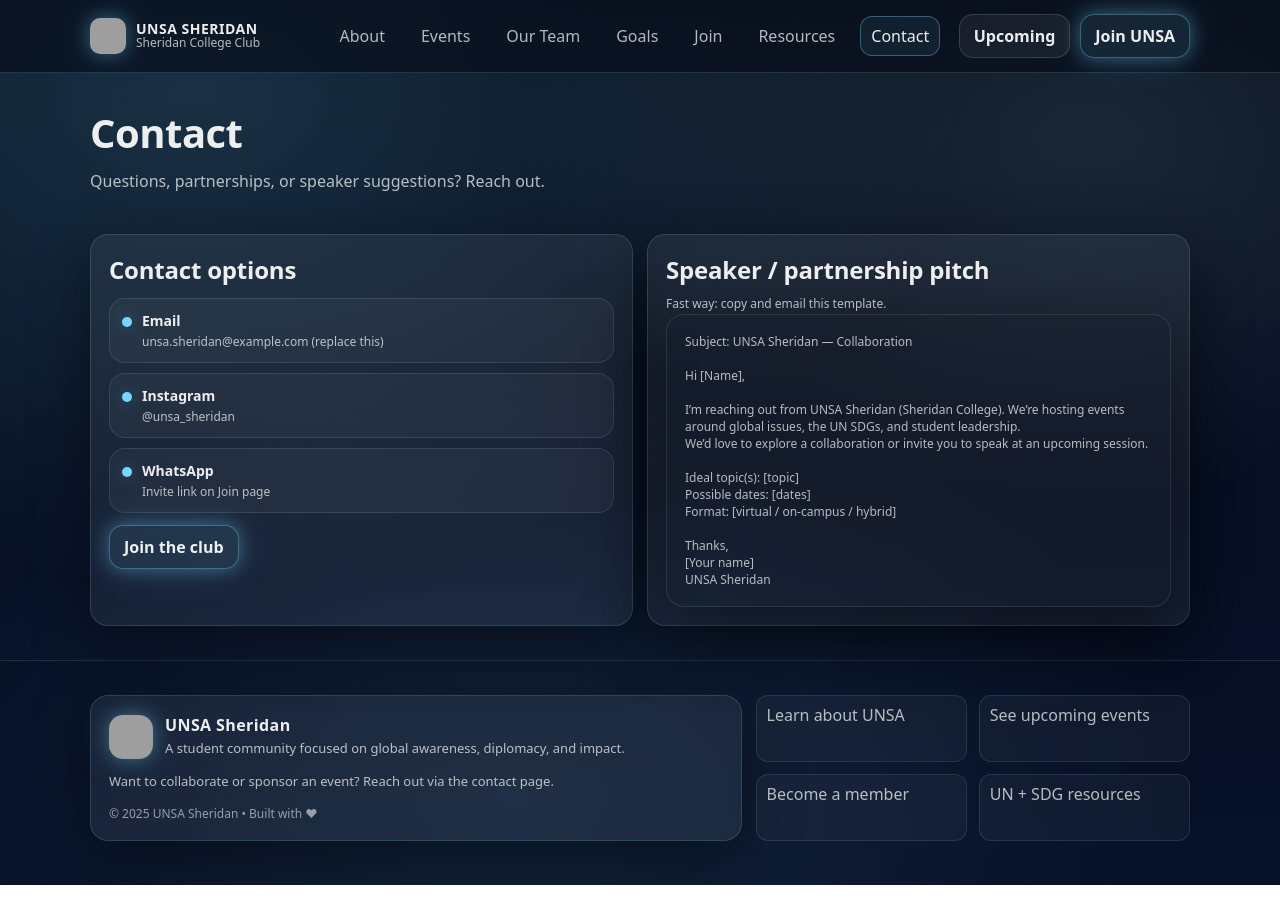
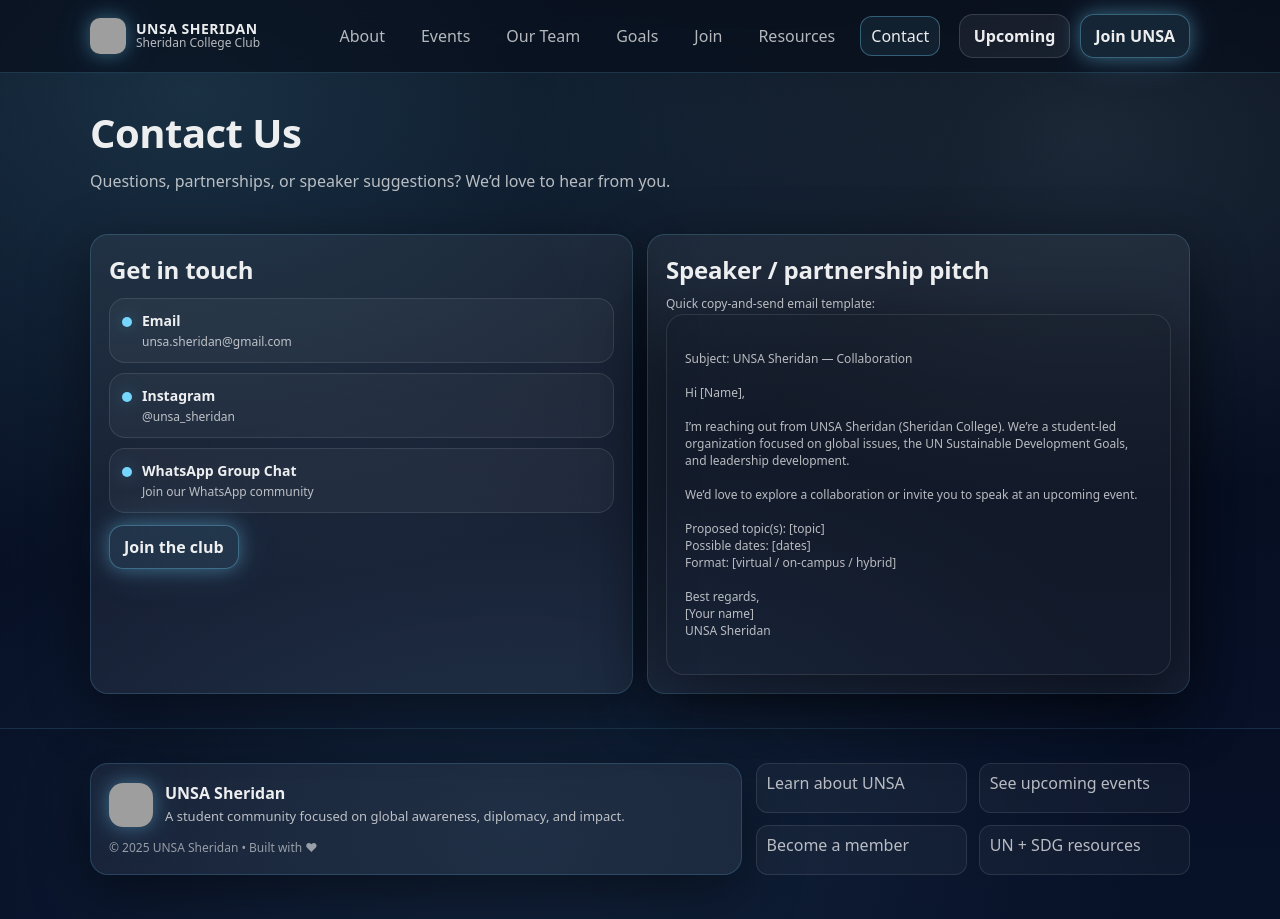
Before and after one commit to asma675/UNSA-Sheridan-Website, a plain HTML site: page contact.html in a window 1280 px wide. Before the commit the page ends 885 px from the top, so only its background shows below. Drawn offline with Linux system fonts and the light colour scheme; grey boxes are pictures that could not be loaded.

Commit message:
Update contact.html

```diff
--- a/contact.html
+++ b/contact.html
@@ -31,13 +31,13 @@
         </div>
 
         <div class="actions">
-          <a class="btn secondary" href="events.html" title="See what's coming up">Upcoming</a>
-          <a class="btn" href="join.html" title="Become a member">Join UNSA</a>
+          <a class="btn secondary" href="events.html">Upcoming</a>
+          <a class="btn" href="join.html">Join UNSA</a>
           <button class="hamburger" id="hamburger" aria-label="Open menu" aria-expanded="false">☰</button>
         </div>
       </nav>
 
-      <div class="mobileMenu" id="mobileMenu" aria-label="Mobile menu">
+      <div class="mobileMenu" id="mobileMenu">
         <a href="about.html">About</a>
         <a href="events.html">Events</a>
         <a href="team.html">Our Team</a>
@@ -49,66 +49,99 @@
     </div>
   </header>
 
-
   <main class="container">
     <section class="pageHeader">
-    <h1 class="reveal">Contact</h1>
-    <p class="reveal">Questions, partnerships, or speaker suggestions? Reach out.</p>
+      <h1 class="reveal">Contact Us</h1>
+      <p class="reveal">Questions, partnerships, or speaker suggestions? We’d love to hear from you.</p>
     </section>
 
     <section class="section" style="padding-top:10px;">
       <div class="split">
+
+        <!-- CONTACT INFO -->
         <div class="card pad reveal">
-        <h2 style="margin:0 0 8px;">Contact options</h2>
+          <h2 style="margin:0 0 8px;">Get in touch</h2>
+
           <div class="list">
-          <div class="li"><div class="dot"></div><div><strong>Email</strong><span>unsa.sheridan@example.com (replace this)</span></div></div>
-          <div class="li"><div class="dot"></div><div><strong>Instagram</strong><span>@unsa_sheridan</span></div></div>
-          <div class="li"><div class="dot"></div><div><strong>WhatsApp</strong><span>Invite link on Join page</span></div></div>
+
+            <a class="li" href="mailto:unsa.sheridan@gmail.com">
+              <div class="dot"></div>
+              <div>
+                <strong>Email</strong>
+                <span>unsa.sheridan@gmail.com</span>
               </div>
+            </a>
+
+            <a class="li"
+               href="https://www.instagram.com/unsa_sheridan/"
+               target="_blank"
+               rel="noreferrer">
+              <div class="dot"></div>
+              <div>
+                <strong>Instagram</strong>
+                <span>@unsa_sheridan</span>
+              </div>
+            </a>
+
+            <a class="li"
+               href="https://chat.whatsapp.com/CJt0bNEaWBi3wACerpa5Gc"
+               target="_blank"
+               rel="noreferrer">
+              <div class="dot"></div>
+              <div>
+                <strong>WhatsApp Group Chat</strong>
+                <span>Join our WhatsApp community</span>
+              </div>
+            </a>
+
+          </div>
+
           <div style="margin-top:12px;">
             <a class="btn" href="join.html">Join the club</a>
           </div>
         </div>
 
+        <!-- PARTNERSHIP TEMPLATE -->
         <div class="card pad reveal">
           <h2 style="margin:0 0 8px;">Speaker / partnership pitch</h2>
-        <p class="small">Fast way: copy and email this template.</p>
+          <p class="small">Quick copy-and-send email template:</p>
+
           <div class="card pad" style="background: rgba(0,0,0,.12); border-color: rgba(255,255,255,.10);">
-          <div class="small" style="white-space:pre-wrap;">Subject: UNSA Sheridan — Collaboration
+            <div class="small" style="white-space:pre-wrap;">
+Subject: UNSA Sheridan — Collaboration
 
 Hi [Name],
 
-I’m reaching out from UNSA Sheridan (Sheridan College). We’re hosting events around global issues, the UN SDGs, and student leadership.
-We’d love to explore a collaboration or invite you to speak at an upcoming session.
+I’m reaching out from UNSA Sheridan (Sheridan College). We’re a student-led organization focused on global issues, the UN Sustainable Development Goals, and leadership development.
 
-Ideal topic(s): [topic]
+We’d love to explore a collaboration or invite you to speak at an upcoming event.
+
+Proposed topic(s): [topic]
 Possible dates: [dates]
 Format: [virtual / on-campus / hybrid]
 
-Thanks,
+Best regards,
 [Your name]
-UNSA Sheridan</div>
+UNSA Sheridan
             </div>
           </div>
         </div>
+
+      </div>
     </section>
   </main>
-
 
   <footer class="footer">
     <div class="container">
       <div class="footerGrid">
         <div class="card pad">
           <div style="display:flex; align-items:center; gap:12px;">
-            <img src="assets/logo.png" alt="UNSA Sheridan" style="width:44px;height:44px;border-radius:14px;box-shadow:var(--glow);background:rgba(255,255,255,.06);object-fit:cover;" />
+            <img src="assets/logo.png" alt="UNSA Sheridan" style="width:44px;height:44px;border-radius:14px;box-shadow:var(--glow);" />
             <div>
-              <strong style="letter-spacing:.4px;">UNSA Sheridan</strong><br/>
+              <strong>UNSA Sheridan</strong><br/>
               <span class="muted">A student community focused on global awareness, diplomacy, and impact.</span>
             </div>
           </div>
-          <p class="muted" style="margin-top:12px;">
-            Want to collaborate or sponsor an event? Reach out via the contact page.
-          </p>
           <div class="copy">© <span id="year"></span> UNSA Sheridan • Built with ♥</div>
         </div>
 
@@ -123,6 +156,8 @@ UNSA Sheridan</div>
   </footer>
 
   <script src="main.js"></script>
-  <script>document.getElementById('year').textContent = new Date().getFullYear();</script>
+  <script>
+    document.getElementById('year').textContent = new Date().getFullYear();
+  </script>
 </body>
 </html>
```
Lines whose indentation alone changed are shown as unchanged.
